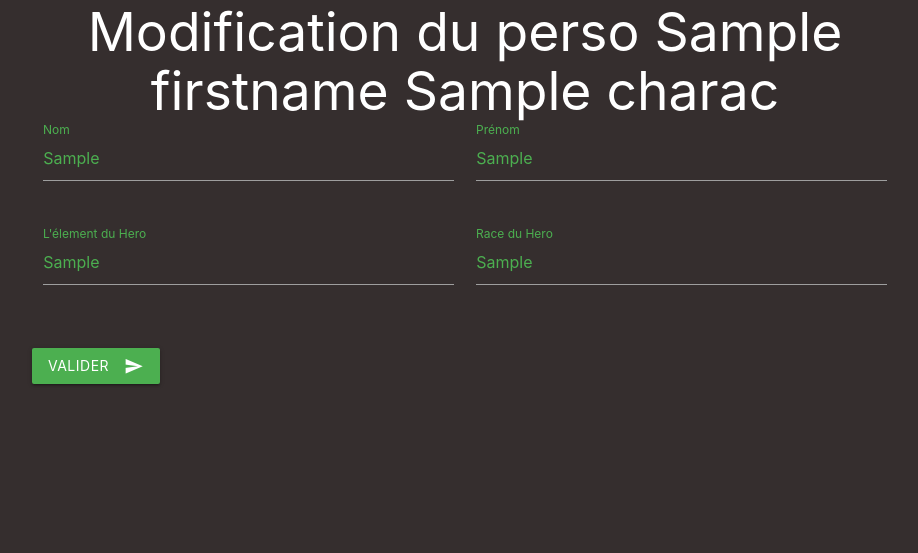
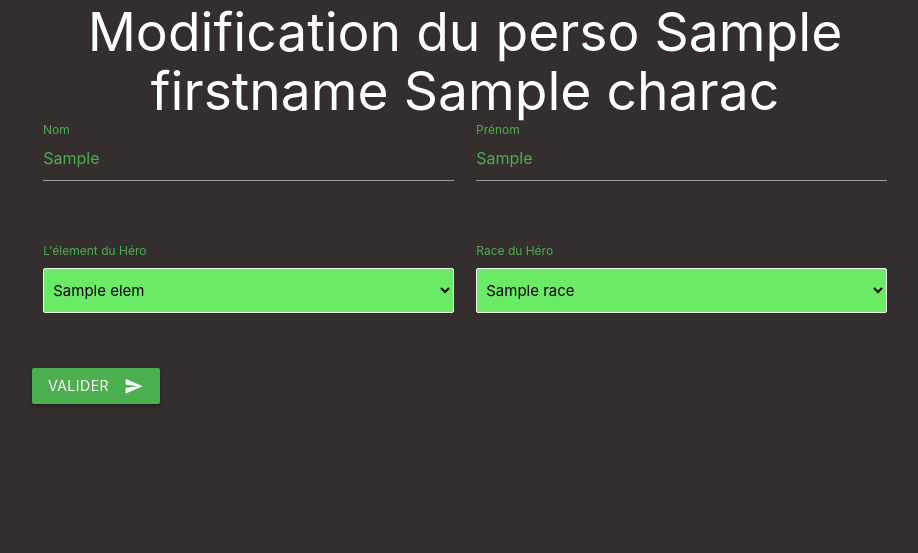
Before and after one commit to GammWi/LP_PHP_1, a PHP site: template src/public/Views/character/modifierHero.twig in a window 1280 px wide. Shown: the part 103-656 px from the top of the page, without its empty margins (175-1093 px from the left). Run offline with PHP 8.4, Linux system fonts and the light colour scheme; the template is opened without the code that fills it: most values are stand-ins (such as "Sample title", 1, 10 or a date in 2020); some libraries are stand-ins or nearby versions.

Commit message:
Modification Monstre + ajout d'un select option pour modif hero

```diff
--- a/src/public/Views/championSelect/affichage.html.twig
+++ b/src/public/Views/championSelect/affichage.html.twig
@@ -225,7 +225,7 @@
                                                 </div>
                                                 <div class="card-action">
                                                     <form style="display: inline-block;"
-                                                          action="{{ path_for('modifMonster') }}" method="post">
+                                                          action="{{ path_for('modif.monstre') }}" method="get">
                                                         <button style="height: 50%; line-height: 2; font-weight: bold;"
                                                                 class="red waves-effect waves-light btn" name="modifier"
                                                                 type="submit"
--- a/src/public/Views/character/modifierHero.twig
+++ b/src/public/Views/character/modifierHero.twig
@@ -4,33 +4,47 @@
 
 
 <div class="container" style="padding-top: 3%">
-    <h2 class="white-text center-align"> Modification du perso {{ hero.firstname}} {{ charac.name}} </h2>
+    <h2 class="white-text center-align"> Modification du perso {{ hero.hero.firstname}} {{ hero.charac.name}} </h2>
     <div class="row">
         <form class="col s12" action="{{ path_for('modif.hero')}}" method="POST" enctype="multipart/form-data">
             <div class="row">
                 <div class="input-field col s6">
-                    <input id="name" type="text" name="name" class="green-text validate" value= {{charac.name}}>
-                    <input id="name" type="hidden" name="id_hero" class="green-text validate" value= {{hero.id_hero}}>
+                    <input id="name" type="text" name="name" class="green-text validate" value= {{hero.charac.name}}>
+                    <input id="name" type="hidden" name="id_hero" class="green-text validate" value= {{hero.hero.id_hero}}>
                     <label class="green-text" for="name">Nom</label>
                 </div>
                 <div class="input-field col s6">
-                    <input id="firstname" type="text" name="firstname" class="green-text validate" value= {{ hero.firstname}}>
+                    <input id="firstname" type="text" name="firstname" class="green-text validate" value= {{ hero.hero.firstname}}>
                     <label class="green-text" for="firstname">Prénom</label>
                 </div>
             </div>
             <div class="row">
                 <div class="input-field col s6">
-                    <input id="name" type="text" name="elem" class="green-text validate" value= {{elem.name}}>
-                    <input id="name" type="hidden" name="id_elem" class="green-text validate" value= {{elem.id_element}}>
-                    <label class="green-text" for="elem">L'élement du Hero</label>
+                    <div class="selects-container">
+                        <label class="green-text" for="elem">L'élement du Héro</label>
+                        <select id="name" name="elem" >
+                            <option selected="selected">{{hero.elem.name}}</option>
+                            {% for elem in listeElem %}
+                                <option>{{ elem.name }}</option>
+                            {% endfor %}
+                        </select>
+                    </div>
                 </div>
                 <div class="input-field col s6">
-                    <input id="firstname" type="text" name="race" class="green-text validate" value= {{ race.name}}>
-                    <input id="firstname" type="hidden" name="id_race" class="green-text validate" value= {{ race.id_race}}>
-                    <label class="green-text" for="race">Race du Hero</label>
+                    <div class="selects-container">
+                        <label class="green-text" for="elem">Race du Héro</label>
+                        <select id="firstname" name="race" >
+                            <option selected="selected">{{hero.race.name}}</option>
+                            {% for race in listeRace %}
+                                <option>{{ race.name }}</option>
+                            {% endfor %}
+                        </select>
+                    </div>
                 </div>
             </div>
+
             </div>
+
 
             <button class="green btn waves-effect waves-light" type="submit">Valider
                 <i class="material-icons right">send</i>
--- a/src/public/Views/layout/flash.twig
+++ b/src/public/Views/layout/flash.twig
@@ -9,3 +9,9 @@
     {{ flash.getMessage('error') | first }}
 </div>
 {% endif %}
+
+{% if flash.getMessage('success') %}
+<div class="alert alert-success">
+    {{ flash.getMessage('error') | first }}
+</div>
+{% endif %}
--- a/src/public/index.php
+++ b/src/public/index.php
@@ -104,9 +104,10 @@ $app->group('', function(){
     $this->post('/modifHero',"\\dawa\\controllers\\heroController:postModifierHero");
     $this->post('/supprHero',"\\dawa\\controllers\\heroController:supprimerHero")->setName('supprHero');
 
-    $this->post('/modifMonster',"\\dawa\\controllers\\monstreController:modifierMonster")->setName('modifMonster');
+    $this->get('/modifMonster',"\\dawa\\controllers\\monstreController:getModifierMonster")->setName('modif.monstre');
+    $this->post('/modifMonster',"\\dawa\\controllers\\monstreController:postModifierMonster");
+    $this->post('/supprMonster',"\\dawa\\controllers\\monstreController:supprimerMonster")->setName('supprMonster');
 
-    $this->post('/supprMonster',"\\dawa\\controllers\\monstreController:supprimerMonster")->setName('supprMonster');
     $this->get('/createHero', "\\dawa\\controllers\\heroController:CreerHero")->setName('creerHero');
 
     $this->get('/createMonster', "\\dawa\\controllers\\monstreController:CreerMonster")->setName('creerMonster');
```
Also changed, not shown: src/public/Controllers/heroController.php (+7 -3 lines), src/public/Controllers/monstreController.php (+38 -2 lines), src/public/Controllers/userController.php (+4 -4 lines), src/public/Views/character/modifierMonstre.twig (+53 -0 lines).
